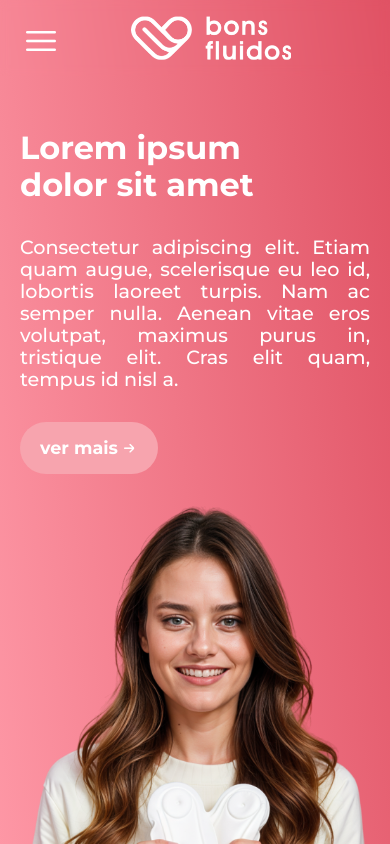
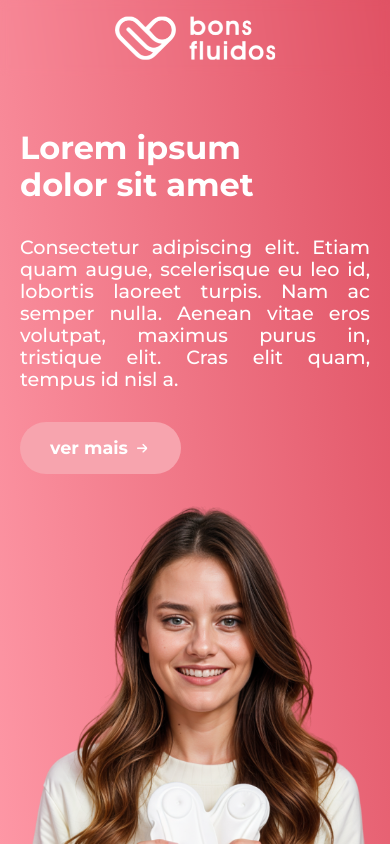
Before and after one commit to Serg-Ale/AS65A-Grupo-4-FrontEnd, a React (Vite) app: page / in a window 390 px wide. Shown: the top 844 px of the page. Built offline with nearby package versions, Linux system fonts and the light colour scheme.

Commit message:
detected error on flex in header on +999px screens

```diff
--- a/src/components/Header.jsx
+++ b/src/components/Header.jsx
@@ -3,9 +3,9 @@ const Header = () => {
     <>
       <header className="unlogged-header">
         <div className="content">
-          <a href="#main-nav">
-            <i className="fi fi-rr-menu-burger" id="menu" src="" alt="" />
-          </a>
+          {/*<a href="#main-nav" id="#menu">
+            <i className="fi fi-rr-menu-burger" src="" alt="" />//todo: fix this
+          </a>*/}
           <img src="../../public/images/logo-white.png" alt="logo do projeto" />
           <nav>
             <a href="">Sobre nós</a>
--- a/src/scss/base/base.scss
+++ b/src/scss/base/base.scss
@@ -58,8 +58,8 @@ body {
 .button {
   display: flex;
   align-items: center;
-  gap: 3px;
-  padding: 16px 20px;
+  gap: 6px;
+  padding: 16px 30px;
   border-radius: 50px;
   background-color: var(--primary);
   color: var(--white);
--- a/src/scss/components/Header.scss
+++ b/src/scss/components/Header.scss
@@ -21,12 +21,11 @@ header {
       position: absolute;
       top: 10px;
       left: 10px;
-      font-size: 30px;
-      color: var(--white);
       display: none;
 
-      @media all and (max-width: 999px) {
-        display: block;
+      i {
+        font-size: 30px;
+        color: var(--white);
       }
     }
 
```
